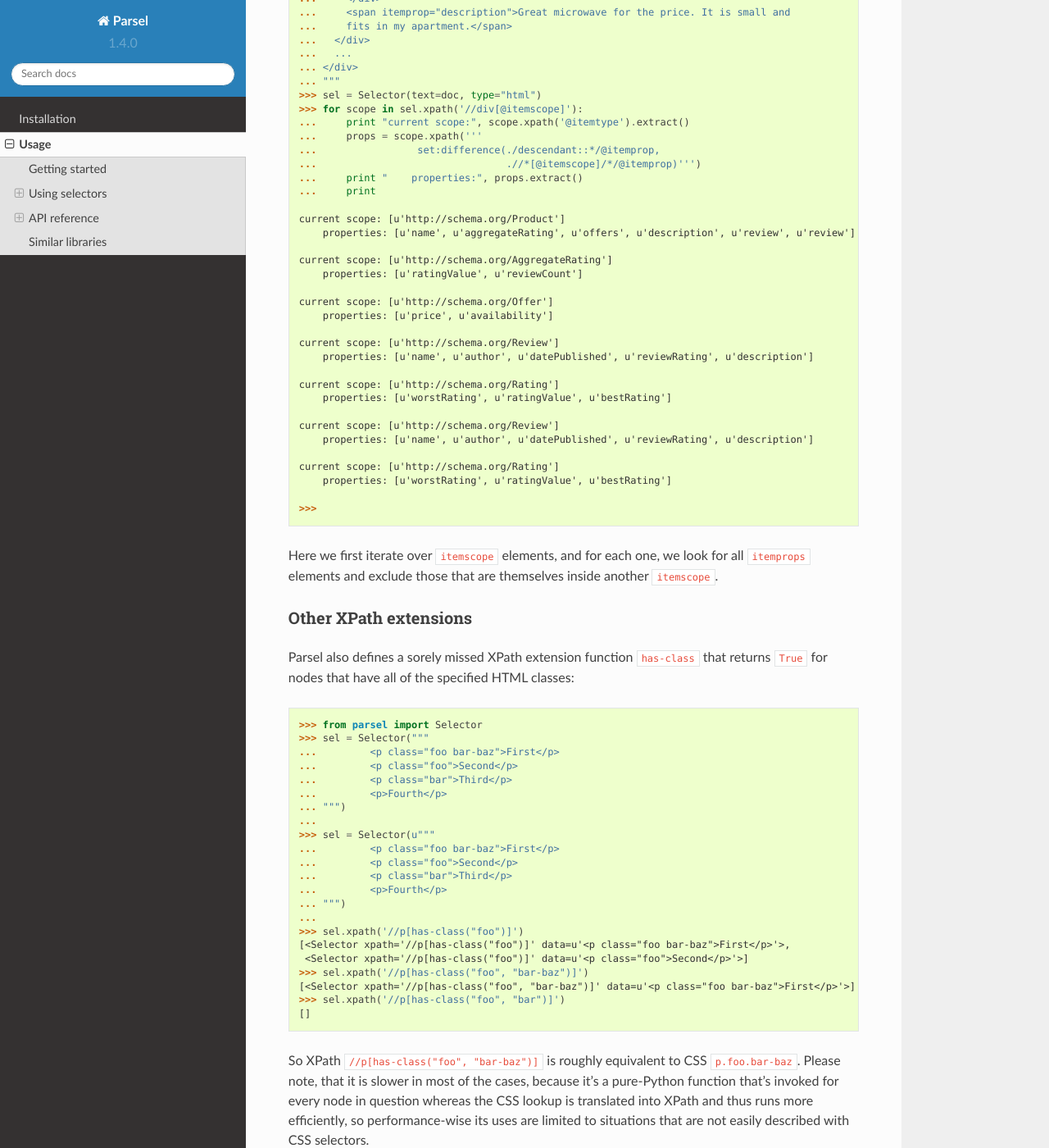
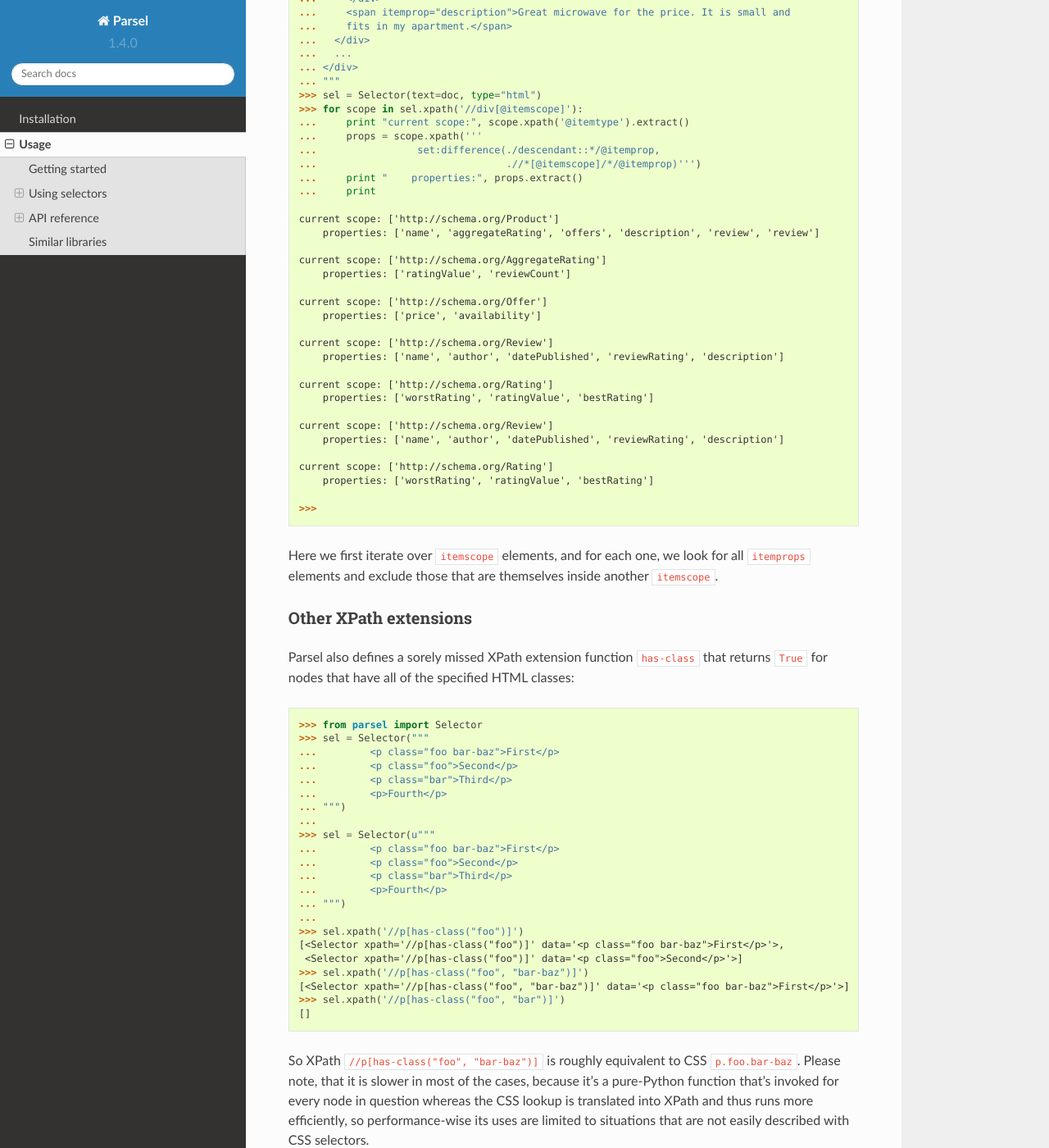
Before and after one commit to scrapy/parsel, a Sphinx documentation site: the page built from docs/usage.rst, in a window 1280 px wide and 1400 px high, scrolled down 8324 px. Shown: the whole window at 82% size. Built offline with Sphinx 7.4.7 and the Read the Docs theme 2.0.0, drawn with Linux system fonts in a browser that asks for light colours; some of the changed text lies outside the part shown.

Commit message:
DOC remove Python 2's u's from example output

```diff
--- a/README.rst
+++ b/README.rst
@@ -40,10 +40,10 @@ Example::
             </html>""")
     >>>
     >>> sel.css('h1::text').extract_first()
-    u'Hello, Parsel!'
+    'Hello, Parsel!'
     >>>
     >>> sel.css('h1::text').re('\w+')
-    [u'Hello', u'Parsel']
+    ['Hello', 'Parsel']
     >>>
     >>> for e in sel.css('ul > li'):
             print(e.xpath('.//a/@href').extract_first())
--- a/docs/usage.rst
+++ b/docs/usage.rst
@@ -22,23 +22,23 @@ Creating a :class:`Selector` object is simple::
 .. note::
     One important thing to note is that if you're using Python 2,
     make sure to use an `unicode` object for the text argument.
-    :class:`~parsel.selector.Selector` expects text to be an `unicode` object in Python 2 or
-    an `str` object in Python 3.
+    :class:`~parsel.selector.Selector` expects text to be an `unicode`
+    object in Python 2 or an `str` object in Python 3.
 
 Once you have created the Selector object, you can use `CSS`_ or
 `XPath`_ expressions to select elements::
 
     >>> sel.css('h1')
-    [<Selector xpath=u'descendant-or-self::h1' data=u'<h1>Hello, Parsel!</h1>'>]
+    [<Selector xpath='descendant-or-self::h1' data='<h1>Hello, Parsel!</h1>'>]
     >>> sel.xpath('//h1')  # the same, but now with XPath
-    [<Selector xpath='//h1' data=u'<h1>Hello, Parsel!</h1>'>]
+    [<Selector xpath='//h1' data='<h1>Hello, Parsel!</h1>'>]
 
 And extract data from those elements::
 
     >>> sel.xpath('//h1/text()').extract()
-    [u'Hello, Parsel!']
+    ['Hello, Parsel!']
     >>> sel.css('h1::text').extract_first()
-    u'Hello, Parsel!'
+    'Hello, Parsel!'
 
 `XPath`_ is a language for selecting nodes in XML documents, which can also be
 used with HTML. `CSS`_ is a language for applying styles to HTML documents. It
@@ -83,34 +83,35 @@ So, by looking at the :ref:`HTML code <topics-selectors-htmlcode>` of that
 page, let's construct an XPath for selecting the text inside the title tag::
 
     >>> selector.xpath('//title/text()')
-    [<Selector xpath='//title/text()' data=u'Example website'>]
+    [<Selector xpath='//title/text()' data='Example website'>]
 
 You can also ask the same thing using CSS instead::
 
     >>> selector.css('title::text')
-    [<Selector xpath=u'descendant-or-self::title/text()' data=u'Example website'>]
+    [<Selector xpath='descendant-or-self::title/text()' data='Example website'>]
 
 As you can see, ``.xpath()`` and ``.css()`` methods return a
 :class:`~parsel.selector.SelectorList` instance, which is a list of new
 selectors. This API can be used for quickly selecting nested data::
 
     >>> selector.css('img').xpath('@src').extract()
-    [u'image1_thumb.jpg',
-     u'image2_thumb.jpg',
-     u'image3_thumb.jpg',
-     u'image4_thumb.jpg',
-     u'image5_thumb.jpg']
+    ['image1_thumb.jpg',
+     'image2_thumb.jpg',
+     'image3_thumb.jpg',
+     'image4_thumb.jpg',
+     'image5_thumb.jpg']
 
 To actually extract the textual data, you must call the selector ``.extract()``
 method, as follows::
 
     >>> selector.xpath('//title/text()').extract()
-    [u'Example website']
+    ['Example website']
 
-If you want to extract only first matched element, you can call the selector ``.extract_first()``::
+If you want to extract only first matched element, you can call the
+selector ``.extract_first()``::
 
     >>> selector.xpath('//div[@id="images"]/a/text()').extract_first()
-    u'Name: My image 1 '
+    'Name: My image 1 '
 
 It returns ``None`` if no element was found::
 
@@ -121,43 +122,43 @@ Notice that CSS selectors can select text or attribute nodes using CSS3
 pseudo-elements::
 
     >>> selector.css('title::text').extract()
-    [u'Example website']
+    ['Example website']
 
 Now we're going to get the base URL and some image links::
 
     >>> selector.xpath('//base/@href').extract()
-    [u'http://example.com/']
+    ['http://example.com/']
 
     >>> selector.css('base::attr(href)').extract()
-    [u'http://example.com/']
+    ['http://example.com/']
 
     >>> selector.xpath('//a[contains(@href, "image")]/@href').extract()
-    [u'image1.html',
-     u'image2.html',
-     u'image3.html',
-     u'image4.html',
-     u'image5.html']
+    ['image1.html',
+     'image2.html',
+     'image3.html',
+     'image4.html',
+     'image5.html']
 
     >>> selector.css('a[href*=image]::attr(href)').extract()
-    [u'image1.html',
-     u'image2.html',
-     u'image3.html',
-     u'image4.html',
-     u'image5.html']
+    ['image1.html',
+     'image2.html',
+     'image3.html',
+     'image4.html',
+     'image5.html']
 
     >>> selector.xpath('//a[contains(@href, "image")]/img/@src').extract()
-    [u'image1_thumb.jpg',
-     u'image2_thumb.jpg',
-     u'image3_thumb.jpg',
-     u'image4_thumb.jpg',
-     u'image5_thumb.jpg']
+    ['image1_thumb.jpg',
+     'image2_thumb.jpg',
+     'image3_thumb.jpg',
+     'image4_thumb.jpg',
+     'image5_thumb.jpg']
 
     >>> selector.css('a[href*=image] img::attr(src)').extract()
-    [u'image1_thumb.jpg',
-     u'image2_thumb.jpg',
-     u'image3_thumb.jpg',
-     u'image4_thumb.jpg',
-     u'image5_thumb.jpg']
+    ['image1_thumb.jpg',
+     'image2_thumb.jpg',
+     'image3_thumb.jpg',
+     'image4_thumb.jpg',
+     'image5_thumb.jpg']
 
 .. _topics-selectors-css-extensions:
 
@@ -183,31 +184,31 @@ Examples:
 * ``title::text`` selects children text nodes of a descendant ``<title>`` element::
 
     >>> selector.css('title::text').extract_first()
-    u'Example website'
+    'Example website'
 
 * ``*::text`` selects all descendant text nodes of the current selector context::
 
     >>> selector.css('#images *::text').extract()
-    [u'\n   ',
-     u'Name: My image 1 ',
-     u'\n   ',
-     u'Name: My image 2 ',
-     u'\n   ',
-     u'Name: My image 3 ',
-     u'\n   ',
-     u'Name: My image 4 ',
-     u'\n   ',
-     u'Name: My image 5 ',
-     u'\n  ']
+    ['\n   ',
+     'Name: My image 1 ',
+     '\n   ',
+     'Name: My image 2 ',
+     '\n   ',
+     'Name: My image 3 ',
+     '\n   ',
+     'Name: My image 4 ',
+     '\n   ',
+     'Name: My image 5 ',
+     '\n  ']
 
 * ``a::attr(href)`` selects the *href* attribute value of descendant links::
 
     >>> selector.css('a::attr(href)').extract()
-    [u'image1.html',
-     u'image2.html',
-     u'image3.html',
-     u'image4.html',
-     u'image5.html']
+    ['image1.html',
+     'image2.html',
+     'image3.html',
+     'image4.html',
+     'image5.html']
 
 .. note::
     You cannot chain these pseudo-elements. But in practice it would not
@@ -228,11 +229,11 @@ too. Here's an example::
 
     >>> links = selector.xpath('//a[contains(@href, "image")]')
     >>> links.extract()
-    [u'<a href="image1.html">Name: My image 1 <br><img src="image1_thumb.jpg"></a>',
-     u'<a href="image2.html">Name: My image 2 <br><img src="image2_thumb.jpg"></a>',
-     u'<a href="image3.html">Name: My image 3 <br><img src="image3_thumb.jpg"></a>',
-     u'<a href="image4.html">Name: My image 4 <br><img src="image4_thumb.jpg"></a>',
-     u'<a href="image5.html">Name: My image 5 <br><img src="image5_thumb.jpg"></a>']
+    ['<a href="image1.html">Name: My image 1 <br><img src="image1_thumb.jpg"></a>',
+     '<a href="image2.html">Name: My image 2 <br><img src="image2_thumb.jpg"></a>',
+     '<a href="image3.html">Name: My image 3 <br><img src="image3_thumb.jpg"></a>',
+     '<a href="image4.html">Name: My image 4 <br><img src="image4_thumb.jpg"></a>',
+     '<a href="image5.html">Name: My image 5 <br><img src="image5_thumb.jpg"></a>']
 
     >>> for index, link in enumerate(links):
     ...     args = (index, link.xpath('@href').extract(), link.xpath('img/@src').extract())
@@ -256,17 +257,17 @@ Here's an example used to extract image names from the :ref:`HTML code
 <topics-selectors-htmlcode>` above::
 
     >>> selector.xpath('//a[contains(@href, "image")]/text()').re(r'Name:\s*(.*)')
-    [u'My image 1',
-     u'My image 2',
-     u'My image 3',
-     u'My image 4',
-     u'My image 5']
+    ['My image 1',
+     'My image 2',
+     'My image 3',
+     'My image 4',
+     'My image 5']
 
 There's an additional helper reciprocating ``.extract_first()`` for ``.re()``,
 named ``.re_first()``. Use it to extract just the first matching string::
 
     >>> selector.xpath('//a[contains(@href, "image")]/text()').re_first(r'Name:\s*(.*)')
-    u'My image 1'
+    'My image 1'
 
 .. _topics-selectors-relative-xpaths:
 
@@ -341,9 +342,9 @@ Example selecting links in list item with a "class" attribute ending with a digi
     ... """
     >>> sel = Selector(text=doc)
     >>> sel.xpath('//li//@href').extract()
-    [u'link1.html', u'link2.html', u'link3.html', u'link4.html', u'link5.html']
+    ['link1.html', 'link2.html', 'link3.html', 'link4.html', 'link5.html']
     >>> sel.xpath('//li[re:test(@class, "item-\d$")]//@href').extract()
-    [u'link1.html', u'link2.html', u'link4.html', u'link5.html']
+    ['link1.html', 'link2.html', 'link4.html', 'link5.html']
     >>>
 
 .. warning:: C library ``libxslt`` doesn't natively support EXSLT regular
@@ -419,26 +420,26 @@ with groups of itemscopes and corresponding itemprops::
     ...     print "    properties:", props.extract()
     ...     print
 
-    current scope: [u'http://schema.org/Product']
-        properties: [u'name', u'aggregateRating', u'offers', u'description', u'review', u'review']
+    current scope: ['http://schema.org/Product']
+        properties: ['name', 'aggregateRating', 'offers', 'description', 'review', 'review']
 
-    current scope: [u'http://schema.org/AggregateRating']
-        properties: [u'ratingValue', u'reviewCount']
+    current scope: ['http://schema.org/AggregateRating']
+        properties: ['ratingValue', 'reviewCount']
 
-    current scope: [u'http://schema.org/Offer']
-        properties: [u'price', u'availability']
+    current scope: ['http://schema.org/Offer']
+        properties: ['price', 'availability']
 
-    current scope: [u'http://schema.org/Review']
-        properties: [u'name', u'author', u'datePublished', u'reviewRating', u'description']
+    current scope: ['http://schema.org/Review']
+        properties: ['name', 'author', 'datePublished', 'reviewRating', 'description']
 
-    current scope: [u'http://schema.org/Rating']
-        properties: [u'worstRating', u'ratingValue', u'bestRating']
+    current scope: ['http://schema.org/Rating']
+        properties: ['worstRating', 'ratingValue', 'bestRating']
 
-    current scope: [u'http://schema.org/Review']
-        properties: [u'name', u'author', u'datePublished', u'reviewRating', u'description']
+    current scope: ['http://schema.org/Review']
+        properties: ['name', 'author', 'datePublished', 'reviewRating', 'description']
 
-    current scope: [u'http://schema.org/Rating']
-        properties: [u'worstRating', u'ratingValue', u'bestRating']
+    current scope: ['http://schema.org/Rating']
+        properties: ['worstRating', 'ratingValue', 'bestRating']
 
     >>>
 
@@ -472,10 +473,10 @@ returns ``True`` for nodes that have all of the specified HTML classes::
     ... """)
     ...
     >>> sel.xpath('//p[has-class("foo")]')
-    [<Selector xpath='//p[has-class("foo")]' data=u'<p class="foo bar-baz">First</p>'>,
-     <Selector xpath='//p[has-class("foo")]' data=u'<p class="foo">Second</p>'>]
+    [<Selector xpath='//p[has-class("foo")]' data='<p class="foo bar-baz">First</p>'>,
+     <Selector xpath='//p[has-class("foo")]' data='<p class="foo">Second</p>'>]
     >>> sel.xpath('//p[has-class("foo", "bar-baz")]')
-    [<Selector xpath='//p[has-class("foo", "bar-baz")]' data=u'<p class="foo bar-baz">First</p>'>]
+    [<Selector xpath='//p[has-class("foo", "bar-baz")]' data='<p class="foo bar-baz">First</p>'>]
     >>> sel.xpath('//p[has-class("foo", "bar")]')
     []
 
@@ -523,16 +524,16 @@ Example::
 Converting a *node-set* to string::
 
     >>> sel.xpath('//a//text()').extract() # take a peek at the node-set
-    [u'Click here to go to the ', u'Next Page']
+    ['Click here to go to the ', 'Next Page']
     >>> sel.xpath("string(//a[1]//text())").extract() # convert it to string
-    [u'Click here to go to the ']
+    ['Click here to go to the ']
 
 A *node* converted to a string, however, puts together the text of itself plus of all its descendants::
 
     >>> sel.xpath("//a[1]").extract() # select the first node
-    [u'<a href="#">Click here to go to the <strong>Next Page</strong></a>']
+    ['<a href="#">Click here to go to the <strong>Next Page</strong></a>']
     >>> sel.xpath("string(//a[1])").extract() # convert it to string
-    [u'Click here to go to the Next Page']
+    ['Click here to go to the Next Page']
 
 So, using the ``.//text()`` node-set won't select anything in this case::
 
@@ -542,7 +543,7 @@ So, using the ``.//text()`` node-set won't select anything in this case::
 But using the ``.`` to mean the node, works::
 
     >>> sel.xpath("//a[contains(., 'Next Page')]").extract()
-    [u'<a href="#">Click here to go to the <strong>Next Page</strong></a>']
+    ['<a href="#">Click here to go to the <strong>Next Page</strong></a>']
 
 .. _`XPath string function`: http://www.w3.org/TR/xpath/#section-String-Functions
 
@@ -572,22 +573,22 @@ Example::
 This gets all first ``<li>``  elements under whatever it is its parent::
 
     >>> xp("//li[1]")
-    [u'<li>1</li>', u'<li>4</li>']
+    ['<li>1</li>', '<li>4</li>']
 
 And this gets the first ``<li>``  element in the whole document::
 
     >>> xp("(//li)[1]")
-    [u'<li>1</li>']
+    ['<li>1</li>']
 
 This gets all first ``<li>``  elements under an ``<ul>``  parent::
 
     >>> xp("//ul/li[1]")
-    [u'<li>1</li>', u'<li>4</li>']
+    ['<li>1</li>', '<li>4</li>']
 
 And this gets the first ``<li>``  element under an ``<ul>``  parent in the whole document::
 
     >>> xp("(//ul/li)[1]")
-    [u'<li>1</li>']
+    ['<li>1</li>']
 
 When querying by class, consider using CSS
 ~~~~~~~~~~~~~~~~~~~~~~~~~~~~~~~~~~~~~~~~~~
@@ -608,7 +609,7 @@ you can just select by class using CSS and then switch to XPath when needed::
     >>> from parsel import Selector
     >>> sel = Selector(text='<div class="hero shout"><time datetime="2014-07-23 19:00">Special date</time></div>')
     >>> sel.css('.shout').xpath('./time/@datetime').extract()
-    [u'2014-07-23 19:00']
+    ['2014-07-23 19:00']
 
 This is cleaner than using the verbose XPath trick shown above. Just remember
 to use the ``.`` in the XPath expressions that will follow.
@@ -724,8 +725,8 @@ nodes can be accessed directly by their names::
 
     >>> sel.remove_namespaces()
     >>> sel.xpath("//link")
-    [<Selector xpath='//link' data=u'<link xmlns="http://www.w3.org/2005/Atom'>,
-     <Selector xpath='//link' data=u'<link xmlns="http://www.w3.org/2005/Atom'>,
+    [<Selector xpath='//link' data='<link xmlns="http://www.w3.org/2005/Atom'>,
+     <Selector xpath='//link' data='<link xmlns="http://www.w3.org/2005/Atom'>,
      ...
 
 If you wonder why the namespace removal procedure isn't called always by default
@@ -790,7 +791,7 @@ Here's an example to match an element based on its normalized string-value::
     >>> str_to_match = "Name: My image 3"
     >>> selector.xpath('//a[normalize-space(.)=$match]',
     ...                match=str_to_match).extract_first()
-    u'<a href="image3.html">Name: My image 3 <br><img src="image3_thumb.jpg"></a>'
+    '<a href="image3.html">Name: My image 3 <br><img src="image3_thumb.jpg"></a>'
 
 All variable references must have a binding value when calling ``.xpath()``
 (otherwise you'll get a ``ValueError: XPath error:`` exception).
@@ -801,9 +802,9 @@ Here's another example using a position range passed as two integers::
     >>> start, stop = 2, 4
     >>> selector.xpath('//a[position()>=$_from and position()<=$_to]',
     ...                _from=start, _to=stop).extract()
-    [u'<a href="image2.html">Name: My image 2 <br><img src="image2_thumb.jpg"></a>',
-     u'<a href="image3.html">Name: My image 3 <br><img src="image3_thumb.jpg"></a>',
-     u'<a href="image4.html">Name: My image 4 <br><img src="image4_thumb.jpg"></a>']
+    ['<a href="image2.html">Name: My image 2 <br><img src="image2_thumb.jpg"></a>',
+     '<a href="image3.html">Name: My image 3 <br><img src="image3_thumb.jpg"></a>',
+     '<a href="image4.html">Name: My image 4 <br><img src="image4_thumb.jpg"></a>']
 
 Named variables can be useful when strings need to be escaped for single
 or double quotes characters. The example below would be a bit tricky to
@@ -818,7 +819,7 @@ get right (or legible) without a variable reference::
     >>>
     >>> selector.xpath('//p[contains(., $mystring)]',
     ...                mystring='''He said: "I don't know''').extract_first()
-    u'<p>He said: "I don\'t know why, but I like mixing single and double quotes!"</p>'
+    '<p>He said: "I don\'t know why, but I like mixing single and double quotes!"</p>'
 
 
 Converting CSS to XPath
@@ -837,9 +838,9 @@ On those occasions, use the function :func:`~parsel.css2xpath`:
 
     >>> from parsel import css2xpath
     >>> css2xpath('h1.title')
-    u"descendant-or-self::h1[@class and contains(concat(' ', normalize-space(@class), ' '), ' title ')]"
+    "descendant-or-self::h1[@class and contains(concat(' ', normalize-space(@class), ' '), ' title ')]"
     >>> css2xpath('.profile-data') + '//h2'
-    u"descendant-or-self::*[@class and contains(concat(' ', normalize-space(@class), ' '), ' profile-data ')]//h2"
+    "descendant-or-self::*[@class and contains(concat(' ', normalize-space(@class), ' '), ' profile-data ')]//h2"
 
 As you can see from the examples above, it returns the translated CSS query
 into an XPath expression as a string, which you can use as-is or combine to
```
